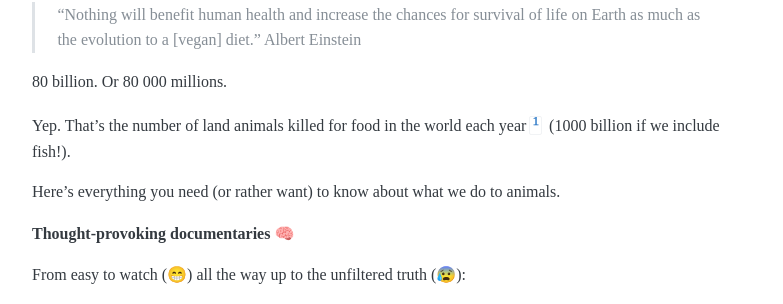
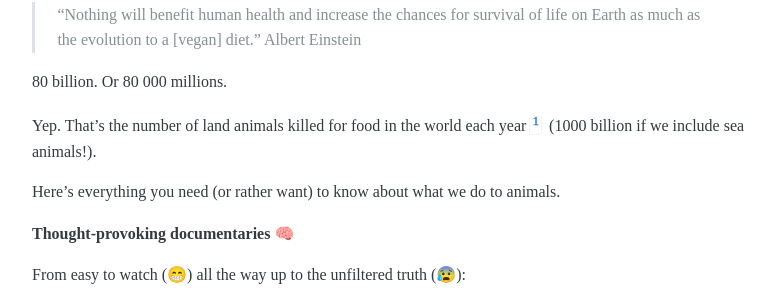
Before and after one commit to loicguichaoua/loicguichaoua.github.io, a Jekyll site: the page built from my_collections/_posts/2022-02-18-80-000-000-000.md, in a window 1280 px wide and 900 px high, scrolled down 621 px. Shown: the part 143-447 px from the top of the window, without its empty margins (248-1031 px from the left). Built offline with Jekyll 4.4.1, drawn with Linux system fonts in a browser that asks for light colours; nearby versions of some CDN libraries; some web fonts are replaced; library files that are not in the unit come from our copies.

Commit message:
update post

```diff
--- a/my_collections/_posts/2022-02-18-80-000-000-000.md
+++ b/my_collections/_posts/2022-02-18-80-000-000-000.md
@@ -16,7 +16,7 @@ published: true
 
 80 billion. Or 80 000 millions.
 
-Yep. That's the number of land animals killed for food in the world each year[<a href="#1dn" class="footnote" id="1up"><sup>1</sup></a>](#1dn) (1000 billion if we include fish!).
+Yep. That's the number of land animals killed for food in the world each year[<a href="#1dn" class="footnote" id="1up"><sup>1</sup></a>](#1dn) (1000 billion if we include sea animals!).
 
 Here's everything you need (or rather want) to know about what we do to animals.
 
```
